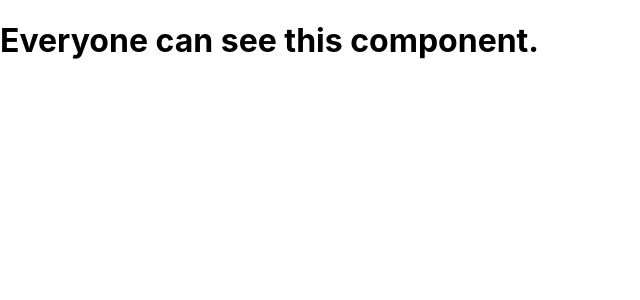
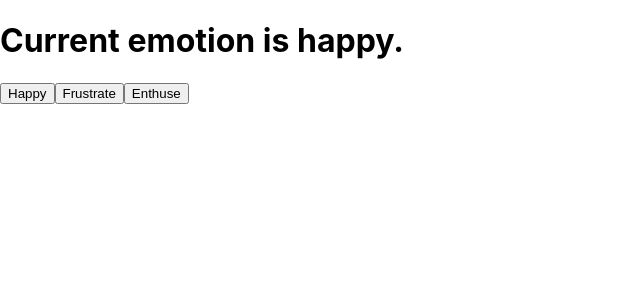
Before and after one commit to AdamMaichrzik/git-react-essentials, a React (Create React App) app: page / in a window 1280 px wide. Shown: the top 300 px of the page, without its empty margins (0-640 px from the left). Built offline with nearby package versions, Linux system fonts and the light colour scheme.

Commit message:
Understanding the useState Hook

```diff
--- a/src/App.js
+++ b/src/App.js
@@ -1,20 +1,22 @@
-import React from "react";
+import React, { useState} from "react";
 import './App.css';
 
-function SecretComponent(){
-  return <h1>Secret information for authorized users only</h1>;
-}
-
-function RegularComponent(){
-  return <h1>Everyone can see this component.</h1>;
-}
-
-function App({authorized}) {
+function App() {
+  const [emotion, setEmotion] = useState("happy");
+  console.log(emotion);
   return (
     <>
-      {authorized ? <SecretComponent/> :  <RegularComponent/>}
+      <h1>Current emotion is {emotion}.</h1>
+      <button onClick={() => setEmotion("happy")}>
+        Happy
+      </button>
+      <button onClick={() => setEmotion("frustrated")}>
+        Frustrate
+      </button>
+      <button onClick={() => setEmotion("enthusiastic")}>
+        Enthuse
+      </button>
     </>
-
   );
 
 }
```
